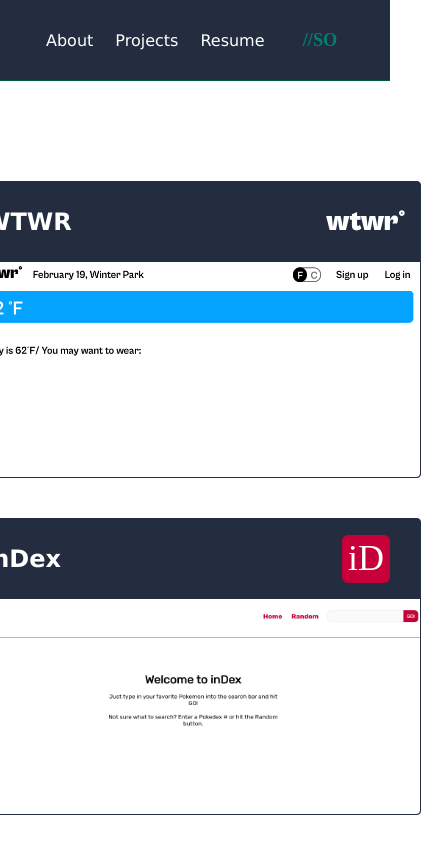
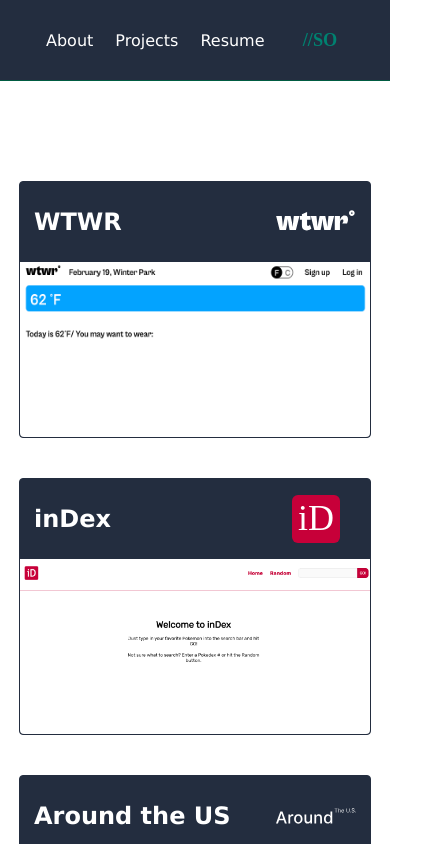
Before and after one commit to Shane-obrien-64/portfolio, a React (Create React App) app: page /projects in a window 390 px wide. Shown: the top 844 px of the page, 421 px wide, since content can reach past the window. Built offline with nearby package versions, Linux system fonts and the light colour scheme.

Commit message:
responsive design on projects page

```diff
--- a/src/About/About.css
+++ b/src/About/About.css
@@ -42,7 +42,7 @@
   color: #008170;
 }
 
-@media screen and (max-width: 500px) {
+@media screen and (max-width: 600px) {
   .about__intro {
     flex-direction: column;
   }
--- a/src/Projects/Projects.css
+++ b/src/Projects/Projects.css
@@ -58,3 +58,15 @@
   padding: 0;
   margin: 0;
 }
+
+@media screen and (max-width: 550px) {
+  .projects__card {
+    width: 350px;
+
+    height: 255px;
+  }
+  .projects__image {
+    width: 350px;
+    height: 175px;
+  }
+}
```
